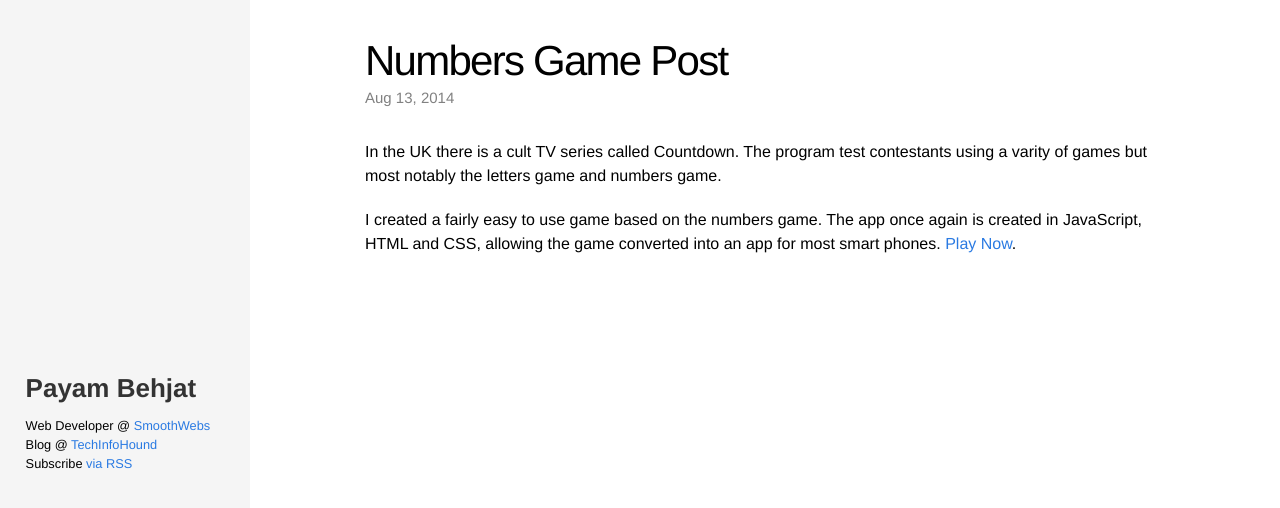
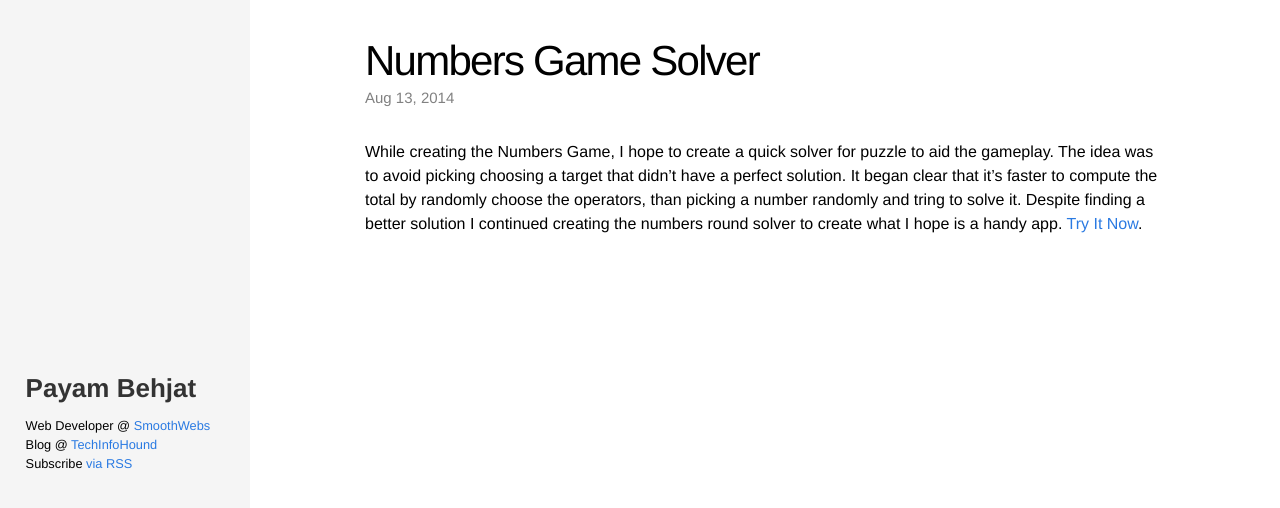
Before and after one commit to PayamBen/PayamBen.github.io, a Jekyll site: the page built from _posts/2014-08-21-numbers-game-solver.markdown, in a window 1280 px wide. Shown: the top 508 px of the page. Built offline with Jekyll 4.4.1, drawn with Linux system fonts in a browser that asks for light colours.

Commit message:
countdown numbers round solver & game

```diff
--- a/_posts/2014-08-21-numbers-game-solver.markdown
+++ b/_posts/2014-08-21-numbers-game-solver.markdown
@@ -1,13 +1,11 @@
 ---
 layout: post
-title:  "Numbers Game Post"
+title:  "Numbers Game Solver"
 date:   2014-08-13 16:38:00
 categories: game basic
 ---
 
-In the UK there is a cult TV series called Countdown. The program test contestants using a varity of games but most notably the letters game and numbers game.
+While creating the Numbers Game, I hope to create a quick solver for puzzle to aid the gameplay. The idea was to avoid picking choosing a target that didn't have a perfect solution. It began clear that it's faster to compute the total by randomly choose the operators, than picking a number randomly and tring to solve it. Despite finding a better solution I continued creating the numbers round solver to create what I hope is a handy app. [Try It Now][play-link].
 
-I created a fairly easy to use game based on the numbers game. The app once again is created in JavaScript, HTML and CSS, allowing the game converted into an app for most smart phones.
-[Play Now][play-link].
 
-[play-link]: /numbers-game/
+[play-link]: /numbers-solver/
```
Also changed, not shown: _posts/2014-08-13-numbers-game.markdown (+3 -5 lines).
